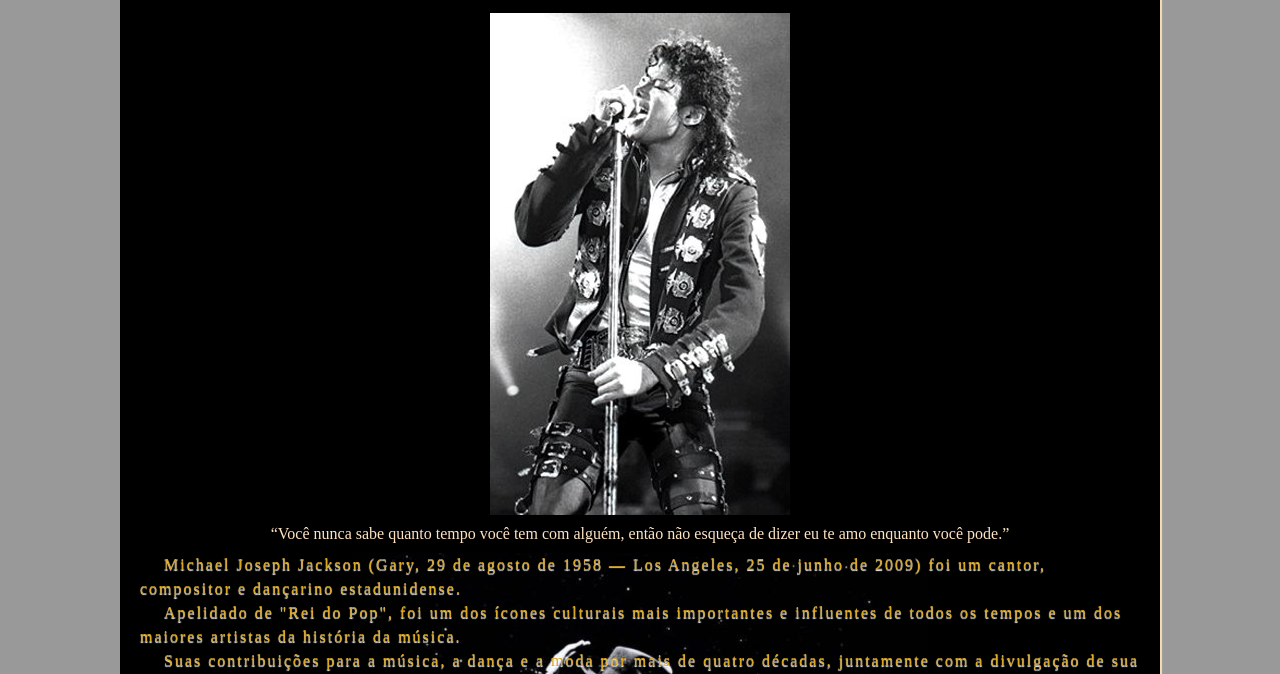
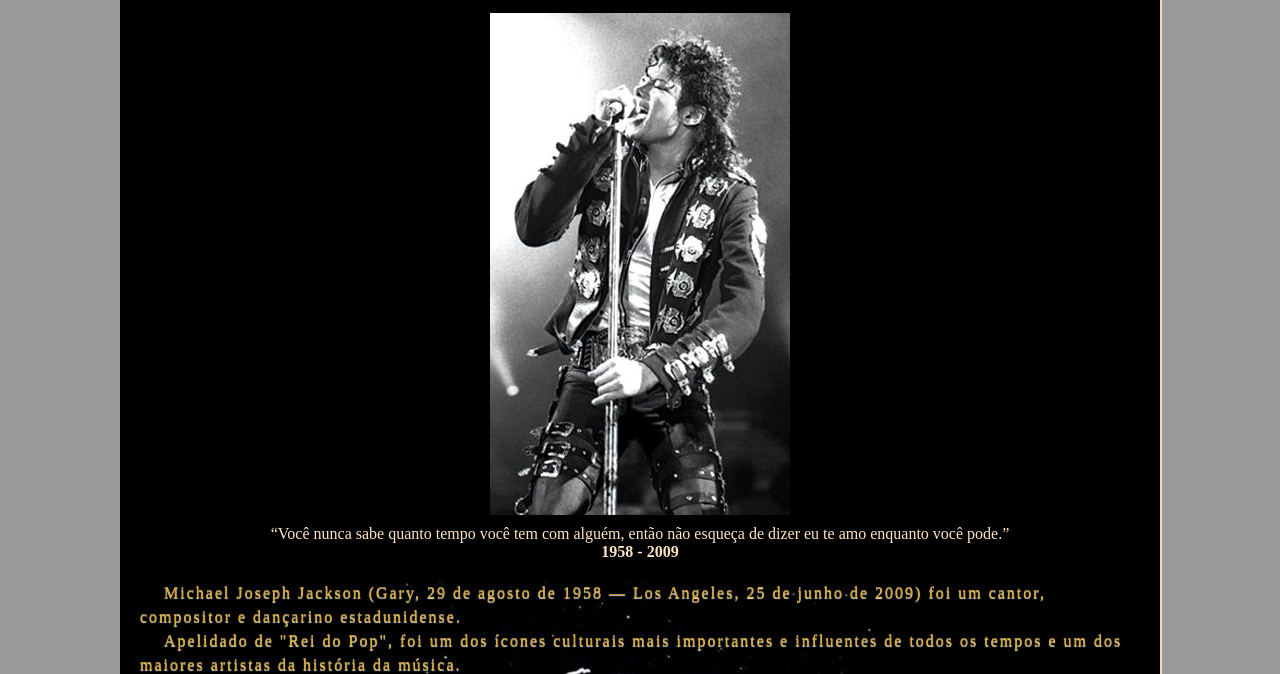
Before and after one commit to MarceloNunes2/tributo, a plain HTML site: page index.html in a window 1280 px wide. Shown: the part 122-796 px from the top of the page. Drawn offline with Linux system fonts and the light colour scheme.

Commit message:
finalizado

```diff
--- a/assets/css/estilo.css
+++ b/assets/css/estilo.css
@@ -35,6 +35,7 @@ figcaption{
     text-align: center;
     padding-bottom: 10px;
 }
+
 .cabecalho > p{
     text-align: center;
     font-size: 20px;
--- a/index.html
+++ b/index.html
@@ -27,6 +27,9 @@
             <figure><img src="assets/imagens/Michael_Jackson_in_1988.jpg" alt="Michael_Jackson_in_1988">
             <figcaption>
                 <q>Você nunca sabe quanto tempo você tem com alguém, então não esqueça de dizer eu te amo enquanto você pode.</q>
+                <figcaption>
+                    <strong>1958 - 2009</strong>
+                </figcaption>
             </figcaption>
             </figure>
 
```
Also changed, not shown: assets/imagens/morte.png (added), assets/imagens/nacimento.png (added), assets/imagens/nascimento.png (added).
